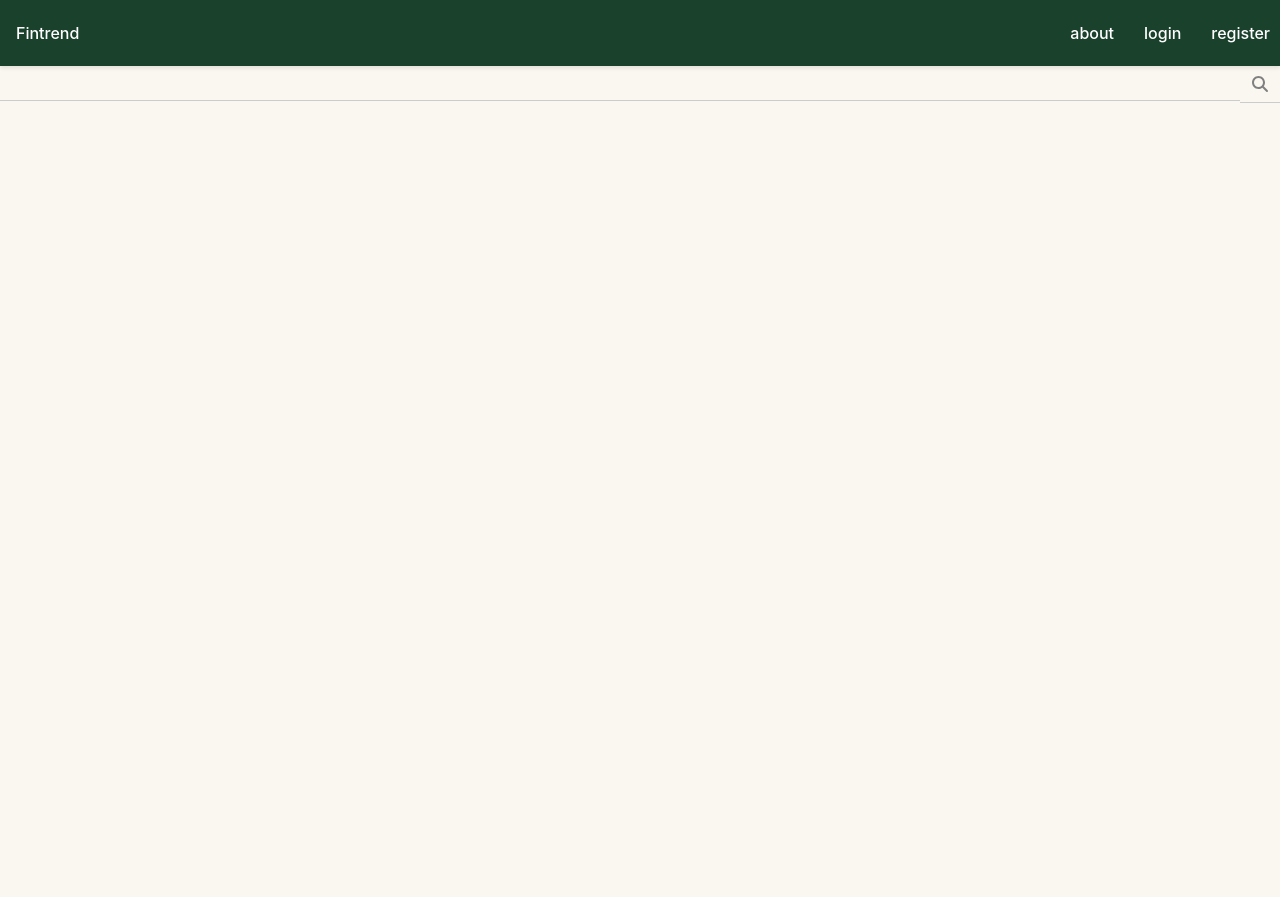
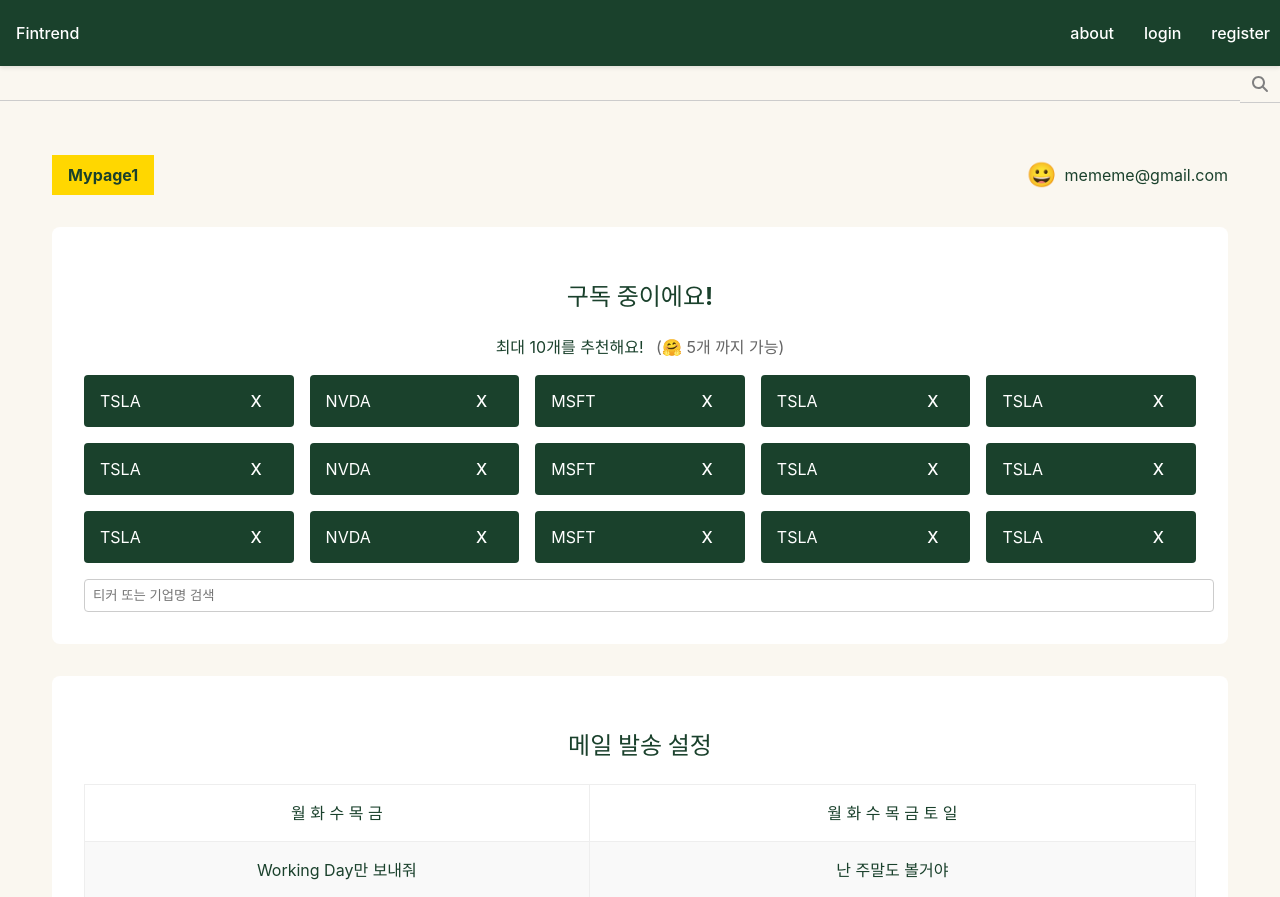
Before and after one commit to kimminki10/newsgen, a React (Vite) app in the folder frontend/: page /profile in a window 1280 px wide. Shown: the top 897 px of the page. Before the commit the page ends 800 px from the top, so only its background shows below. Built offline with nearby package versions, Linux system fonts and the light colour scheme.

Commit message:
feat: 로그인 시 Header 변경 및 프로필 페이지 추가

```diff
--- a/frontend/src/App.jsx
+++ b/frontend/src/App.jsx
@@ -1,5 +1,6 @@
 import React from "react";
 import { BrowserRouter as Router, Route, Routes } from "react-router-dom";
+import { AuthProvider } from "./components/AuthContext";
 import Home from "./components/Home";
 import Login from "./components/Login";
 import Register from "./components/Register";
@@ -11,11 +12,12 @@ import Subscription from "./components/Subscription";
 import AboutPage from "./components/AboutPage";
 import Layout from "./components/Layout";
 import ResetPasswordPage from "./components/ResetPasswordPage";
+import Profile from "./components/Profile"; // Profile 컴포넌트 import 추가
 import "./App.css";
 
 function App() {
   return (
-    <>
+    <AuthProvider>
       <Router>
         <Layout>
           <Routes>
@@ -31,10 +33,12 @@ function App() {
             <Route path="/summary/:id" element={<SummarySubject />} />
             <Route path="/about" element={<AboutPage />} />
             <Route path="/subscription" element={<Subscription />} />
+            <Route path="/profile" element={<Profile />} />{" "}
+            {/* Profile 라우트 추가 */}
           </Routes>
         </Layout>
       </Router>
-    </>
+    </AuthProvider>
   );
 }
 
--- /dev/null
+++ b/frontend/src/components/AuthContext.jsx
@@ -0,0 +1,26 @@
+import React, { createContext, useState, useContext } from "react";
+
+const AuthContext = createContext(null);
+
+export const AuthProvider = ({ children }) => {
+  const [isLoggedIn, setIsLoggedIn] = useState(false);
+  const [userEmail, setUserEmail] = useState(null);
+
+  const login = (email) => {
+    setIsLoggedIn(true);
+    setUserEmail(email);
+  };
+
+  const logout = () => {
+    setIsLoggedIn(false);
+    setUserEmail(null);
+  };
+
+  return (
+    <AuthContext.Provider value={{ isLoggedIn, userEmail, login, logout }}>
+      {children}
+    </AuthContext.Provider>
+  );
+};
+
+export const useAuth = () => useContext(AuthContext);
--- a/frontend/src/components/Header.css
+++ b/frontend/src/components/Header.css
@@ -7,13 +7,13 @@
   box-shadow: 0 2px 4px rgba(0, 0, 0, 0.1);
   display: flex;
   justify-content: space-between;
-    align-items: center; /* 추가: 수직 중앙 정렬 */
+  align-items: center;
 }
 
 .header-content {
   display: flex;
   justify-content: flex-end;
-  align-items: center; /* 추가: 수직 중앙 정렬 */
+  align-items: center;
 }
 
 .header-title {
@@ -26,10 +26,53 @@
   cursor: pointer;
 }
 
-/* HeaderButton 컴포넌트의 스타일도 필요하다면 추가 */
 .header-button {
   text-decoration: none;
   color: inherit;
-  padding: 5px 10px; /* 버튼 패딩 추가 */
-  margin-left: 10px; /* 버튼 간격 */
+  padding: 5px 10px;
+  margin-left: 10px;
+  background: none;
+  border: none;
+  cursor: pointer;
+  font-size: 1em;
 }
+
+.header-button:hover {
+  opacity: 0.8;
+}
+
+.user-profile {
+  display: flex;
+  align-items: center;
+  text-decoration: none;
+  color: inherit;
+  padding: 5px 10px;
+  margin-left: 10px;
+}
+
+.user-icon {
+  font-size: 1.2rem;
+  margin-right: 8px;
+}
+
+.user-email {
+  max-width: 150px;
+  overflow: hidden;
+  text-overflow: ellipsis;
+  white-space: nowrap;
+}
+
+.user-profile {
+  display: flex;
+  align-items: center;
+  text-decoration: none;
+  color: inherit;
+  padding: 5px 10px;
+  margin-left: 10px;
+  cursor: pointer;
+  transition: opacity 0.2s;
+}
+
+.user-profile:hover {
+  opacity: 0.8;
+}
--- a/frontend/src/components/Header.jsx
+++ b/frontend/src/components/Header.jsx
@@ -1,9 +1,17 @@
 import React from "react";
 import { Link } from "react-router-dom";
+import { useAuth } from "./AuthContext";
 import SearchTextBox from "./SearchTextBox";
 import "./Header.css";
 
-const HeaderButton = ({ text, link }) => {
+const HeaderButton = ({ text, link, onClick }) => {
+  if (onClick) {
+    return (
+      <button onClick={onClick} className="header-button">
+        {text}
+      </button>
+    );
+  }
   return (
     <Link to={link} className="header-button">
       {text}
@@ -12,6 +20,8 @@ const HeaderButton = ({ text, link }) => {
 };
 
 const Header = () => {
+  const { isLoggedIn, userEmail, logout } = useAuth();
+
   return (
     <div>
       <div className="header">
@@ -20,8 +30,20 @@ const Header = () => {
         </Link>
         <div className="header-content">
           <HeaderButton text="about" link="/about" />
-          <HeaderButton text="login" link="/login" />
-          <HeaderButton text="register" link="/register" />
+          {isLoggedIn ? (
+            <>
+              <Link to="/profile" className="user-profile">
+                <span className="user-icon">😊</span>
+                <span className="user-email">{userEmail}</span>
+              </Link>
+              <HeaderButton text="logout" onClick={logout} />
+            </>
+          ) : (
+            <>
+              <HeaderButton text="login" link="/login" />
+              <HeaderButton text="register" link="/register" />
+            </>
+          )}
         </div>
       </div>
       <SearchTextBox />
--- a/frontend/src/components/Login.jsx
+++ b/frontend/src/components/Login.jsx
@@ -1,29 +1,38 @@
 import React from "react";
 import { useNavigate } from "react-router-dom";
-import TextBox from "./TextBox";
-import "./Login.css";
+import { useAuth } from "./AuthContext";
 
 const Login = () => {
   const navigate = useNavigate();
+  const { login } = useAuth();
 
-  const handleRegisterClick = () => {
-    navigate("/register");
-  };
-
-  const handleResetClick = () => {
-    navigate("/reset-password");
+  const handleSubmit = (e) => {
+    e.preventDefault();
+    const email = e.target.email.value;
+    // 실제 백엔드 연동 대신 임시로 로그인 처리
+    login(email);
+    navigate("/"); // 홈으로 리다이렉트
   };
 
   return (
-    <div className="login-container">
-      <h1>로그인</h1>
-      <TextBox label="이메일주소" type="email" placeholder="Enter email" />
-      <TextBox label="비밀번호" type="password" placeholder="Enter password" />
-      <button className="login-btn">로그인</button>
-      <div className="button-container">
-        <button onClick={handleRegisterClick}>가입하기</button>
-        <button onClick={handleResetClick}>계정찾기</button>
-      </div>
+    <div>
+      <h2>로그인</h2>
+      <form onSubmit={handleSubmit}>
+        <div>
+          <label>이메일주소</label>
+          <input type="email" name="email" placeholder="Enter email" required />
+        </div>
+        <div>
+          <label>비밀번호</label>
+          <input
+            type="password"
+            name="password"
+            placeholder="Enter password"
+            required
+          />
+        </div>
+        <button type="submit">로그인</button>
+      </form>
     </div>
   );
 };
--- /dev/null
+++ b/frontend/src/components/Profile.css
@@ -0,0 +1,100 @@
+.profile-container {
+  max-width: 1200px;
+  margin: 0 auto;
+  padding: 2rem;
+}
+
+.profile-header {
+  display: flex;
+  justify-content: space-between;
+  align-items: center;
+  margin-bottom: 2rem;
+}
+
+.profile-title {
+  background-color: #ffd700;
+  padding: 0.5rem 1rem;
+  font-weight: bold;
+}
+
+.user-info {
+  display: flex;
+  align-items: center;
+  gap: 0.5rem;
+}
+
+.emoji {
+  font-size: 1.5rem;
+}
+
+.stock-section {
+  background-color: white;
+  padding: 2rem;
+  border-radius: 8px;
+  margin-bottom: 2rem;
+}
+
+.stock-info {
+  margin: 1rem 0;
+}
+
+.remaining {
+  color: #666;
+  margin-left: 0.5rem;
+}
+
+.stock-grid {
+  display: grid;
+  grid-template-columns: repeat(5, 1fr);
+  gap: 1rem;
+  margin: 1rem 0;
+}
+
+.stock-item {
+  background-color: #1a412c;
+  color: white;
+  padding: 0.5rem 1rem;
+  border-radius: 4px;
+  display: flex;
+  justify-content: space-between;
+  align-items: center;
+}
+
+.remove-btn {
+  background: none;
+  border: none;
+  color: white;
+  cursor: pointer;
+}
+
+.stock-search {
+  margin-top: 1rem;
+}
+
+.stock-search input {
+  width: 100%;
+  padding: 0.5rem;
+  border: 1px solid #ccc;
+  border-radius: 4px;
+}
+
+.notification-section {
+  background-color: white;
+  padding: 2rem;
+  border-radius: 8px;
+}
+
+.notification-table {
+  width: 100%;
+  border-collapse: collapse;
+}
+
+.notification-table td {
+  padding: 1rem;
+  border: 1px solid #eee;
+  text-align: center;
+}
+
+.notification-table tr:nth-child(even) {
+  background-color: #f9f9f9;
+}
--- /dev/null
+++ b/frontend/src/components/Profile.jsx
@@ -0,0 +1,93 @@
+import React from "react";
+import "./Profile.css";
+
+const Profile = () => {
+  // 사용자 정보 (나중에 상태 관리로 변경 필요)
+  const userInfo = {
+    email: "mememe@gmail.com",
+    maxStocks: 10,
+    remainingStocks: 5,
+    selectedStocks: [
+      "TSLA",
+      "NVDA",
+      "MSFT",
+      "TSLA",
+      "TSLA",
+      "TSLA",
+      "NVDA",
+      "MSFT",
+      "TSLA",
+      "TSLA",
+      "TSLA",
+      "NVDA",
+      "MSFT",
+      "TSLA",
+      "TSLA",
+    ],
+  };
+
+  const emailNotificationSettings = {
+    workingDay: true,
+    morningTime: "아침 8시 하루 1번!",
+    stockNewsCount: "중목 하나당 기사 1개씩",
+  };
+
+  return (
+    <div className="profile-container">
+      <div className="profile-header">
+        <div className="profile-title">Mypage1</div>
+        <div className="user-info">
+          <span className="emoji">😀</span>
+          <span className="email">{userInfo.email}</span>
+        </div>
+      </div>
+
+      <div className="stock-section">
+        <h2>구독 중이에요!</h2>
+        <div className="stock-info">
+          <span>최대 {userInfo.maxStocks}개를 추천해요! </span>
+          <span className="remaining">
+            (🤗 {userInfo.remainingStocks}개 까지 가능)
+          </span>
+        </div>
+        <div className="stock-grid">
+          {userInfo.selectedStocks.map((stock, index) => (
+            <div key={index} className="stock-item">
+              {stock}
+              <button className="remove-btn">X</button>
+            </div>
+          ))}
+        </div>
+        <div className="stock-search">
+          <input type="text" placeholder="티커 또는 기업명 검색" />
+        </div>
+      </div>
+
+      <div className="notification-section">
+        <h2>메일 발송 설정</h2>
+        <table className="notification-table">
+          <tbody>
+            <tr>
+              <td>월 화 수 목 금</td>
+              <td>월 화 수 목 금 토 일</td>
+            </tr>
+            <tr>
+              <td>Working Day만 보내줘</td>
+              <td>난 주말도 볼거야</td>
+            </tr>
+            <tr>
+              <td>{emailNotificationSettings.morningTime}</td>
+              <td>아침 9시, 저녁 9시 하루 두번!</td>
+            </tr>
+            <tr>
+              <td>{emailNotificationSettings.stockNewsCount}</td>
+              <td>중목 하나당 기사 2개씩</td>
+            </tr>
+          </tbody>
+        </table>
+      </div>
+    </div>
+  );
+};
+
+export default Profile;
```
Lines whose indentation alone changed are shown as unchanged.
